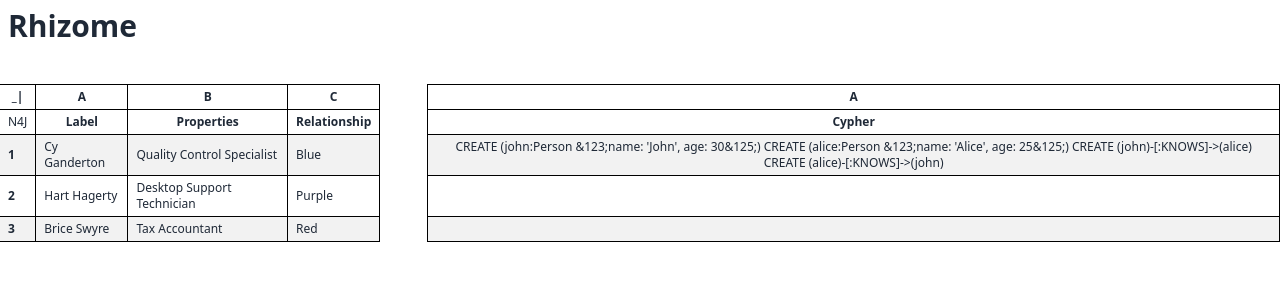
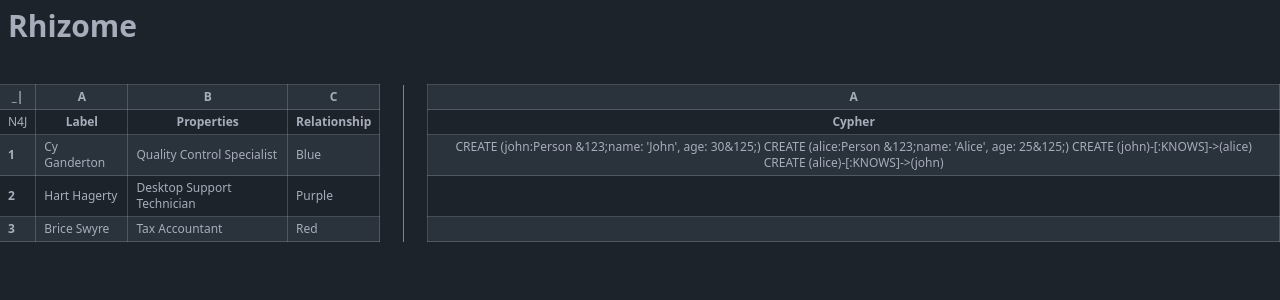
Before and after one commit to scmacoll/Rhizome, a SvelteKit app in the folder rhizome-pt/: page / in a window 1280 px wide. Shown: the top 300 px of the page. Built offline with nearby package versions, Linux system fonts and the light colour scheme.

Commit message:
edited colors

```diff
--- a/rhizome-pt/src/app.html
+++ b/rhizome-pt/src/app.html
@@ -1,5 +1,5 @@
 <!doctype html>
-<html lang="en">
+<html lang="en" data-theme="dark">
 	<head>
 		<meta charset="utf-8" />
 		<link rel="icon" href="%sveltekit.assets%/favicon.png" />
--- a/rhizome-pt/src/routes/+page.svelte
+++ b/rhizome-pt/src/routes/+page.svelte
@@ -4,36 +4,36 @@
   <table class="text-xs table-auto table-xs w-fit">
     <!-- head -->
     <thead>
-    <tr class="border-black text-center uppercase">
-      <th class="border-y border-r border-black">_|</th>
-      <th class="border-y border-r border-black">A</th>
-      <th class="border-y border-r border-black">B</th>
-      <th class="border-y border-r border-black">C</th>
-      <th class="w-6 border-white border-primary border-r"></th>
+    <tr class="border-opacity-30 border-base-content text-center uppercase text-neutral-content">
+      <th class="bg-neutral border-y border-r border-opacity-30 border-base-content">_|</th>
+      <th class="bg-neutral border-y border-r border-opacity-30 border-base-content ">A</th>
+      <th class="bg-neutral border-y border-r border-opacity-30 border-base-content ">B</th>
+      <th class="bg-neutral border-y border-r border-opacity-30 border-base-content ">C</th>
+      <th class="w-6 border-r border-base-content border-opacity-70"></th>
       <th class="w-6"></th>
-      <th class="border-y border-x border-black">A</th>
+      <th class="bg-neutral border-y border-x border-opacity-30 border-base-content ">A</th>
     </tr>
     </thead>
     <tbody>
     <!-- row 1 -->
     <tr class="font-bold text-center">
-      <th class="text-start font-normal text-xs border-r border-b border-black">N4J</th>
-      <td class="border-r border-b border-black">Label</td>
-      <td class="border-r border-b border-black">Properties</td>
-      <td class="border-r border-b border-black">Relationship</td>
-      <th class="w-6 border-white border-primary border-r"></th>
+      <th class="text-start font-normal text-xs border-r border-b border-opacity-30 border-base-content ">N4J</th>
+      <td class=" border-r border-b border-opacity-30 border-base-content ">Label</td>
+      <td class="border-r border-b border-opacity-30 border-base-content ">Properties</td>
+      <td class="border-r border-b border-opacity-30 border-base-content ">Relationship</td>
+      <th class="w-6 border-r border-base-content border-opacity-70"></th>
       <th class="w-6"></th>
-      <td class="border-x border-b border-black">Cypher</td>
+      <td class="border-x border-b border-opacity-30 border-base-content ">Cypher</td>
     </tr>
     <!-- row 1 -->
-    <tr class="">
-      <th class="bg-base-200 text-start border-r border-b border-black">1</th>
-      <td class="bg-base-200 border-r border-b border-black">Cy Ganderton</td>
-      <td class="bg-base-200 border-r border-b border-black">Quality Control Specialist</td>
-      <td class="bg-base-200 border-r border-b border-black">Blue</td>
-      <th class="w-6 border-white border-primary border-r"></th>
+    <tr class="text-neutral-content">
+      <th class="bg-neutral text-start border-r border-b border-opacity-30 border-base-content">1</th>
+      <td class="bg-neutral border-r border-b border-opacity-30 border-base-content hover:bg-gray-500 hover:bg-opacity-20">Cy Ganderton</td>
+      <td class="bg-neutral border-r border-b border-opacity-30 border-base-content hover:bg-gray-500 hover:bg-opacity-20">Quality Control Specialist</td>
+      <td class="bg-neutral border-r border-b border-opacity-30 border-base-content hover:bg-gray-500 hover:bg-opacity-20">Blue</td>
+      <th class="w-6 border-r border-base-content border-opacity-70"></th>
       <th class="w-6"></th>
-      <td class="bg-base-200 border-x border-b border-black text-center">
+      <td class="bg-neutral border-x border-b border-opacity-30 border-base-content text-center hover:bg-gray-500 hover:bg-opacity-20">
         CREATE (john:Person &123;name: 'John', age: 30&125;)
         CREATE (alice:Person &123;name: 'Alice', age: 25&125;)
         CREATE (john)-[:KNOWS]->(alice)
@@ -42,24 +42,24 @@
     </tr>
     <!-- row 2 -->
     <tr class="">
-      <th class="text-start border-r border-b border-black">2</th>
-      <td class="border-r border-b border-black">Hart Hagerty</td>
-      <td class="border-r border-b border-black">Desktop Support Technician</td>
-      <td class="border-r border-b border-black">Purple</td>
-      <th class="w-6 border-white border-primary border-r"></th>
+      <th class="text-start border-r border-b border-opacity-30 border-base-content">2</th>
+      <td class="border-r border-b border-opacity-30 border-base-content hover:bg-gray-500 hover:bg-opacity-20">Hart Hagerty</td>
+      <td class="border-r border-b border-opacity-30 border-base-content hover:bg-gray-500 hover:bg-opacity-20">Desktop Support Technician</td>
+      <td class="border-r border-b border-opacity-30 border-base-content hover:bg-gray-500 hover:bg-opacity-20">Purple</td>
+      <th class="w-6 border-r border-base-content border-opacity-70"></th>
       <th class="w-6"></th>
-      <td class="border-x border-b border-black text-center opacity-0">
+      <td class="border-x border-b border-opacity-30 border-base-content text-center opacity-0">
       </td>
     </tr>
     <!-- row 3 -->
-    <tr class="">
-      <th class="bg-base-200 text-start border-r border-b border-black">3</th>
-      <td class="bg-base-200 border-r border-b border-black">Brice Swyre</td>
-      <td class="bg-base-200 border-r border-b border-black">Tax Accountant</td>
-      <td class="bg-base-200 border-r border-b border-black">Red</td>
-      <th class="w-6 border-white border-primary border-r"></th>
+    <tr class="text-neutral-content">
+      <th class="bg-neutral text-start border-r border-b border-opacity-30 border-base-content">3</th>
+      <td class="bg-neutral border-r border-b border-opacity-30 border-base-content hover:bg-gray-500 hover:bg-opacity-20">Brice Swyre</td>
+      <td class="bg-neutral border-r border-b border-opacity-30 border-base-content hover:bg-gray-500 hover:bg-opacity-20">Tax Accountant</td>
+      <td class="bg-neutral border-r border-b border-opacity-30 border-base-content hover:bg-gray-500 hover:bg-opacity-20">Red</td>
+      <th class="w-6 border-r border-base-content border-opacity-70"></th>
       <th class="w-6"></th>
-      <td class="bg-base-200 border-x border-b border-black text-center">
+      <td class="bg-neutral border-x border-b border-opacity-30 border-base-content text-center">
         <p class="opacity-0"></p>
       </td>
     </tr>
--- a/rhizome-pt/tailwind.config.js
+++ b/rhizome-pt/tailwind.config.js
@@ -5,4 +5,14 @@ export default {
     extend: {},
   },
   plugins: [require("daisyui")],
+  daisyui: {
+    themes: true,
+    darkTheme: "dim",
+    base: true,
+    styled: true,
+    utils: true,
+    prefix: "",
+    log: true,
+    themeRoot: ":root",
+  },
 }
```
